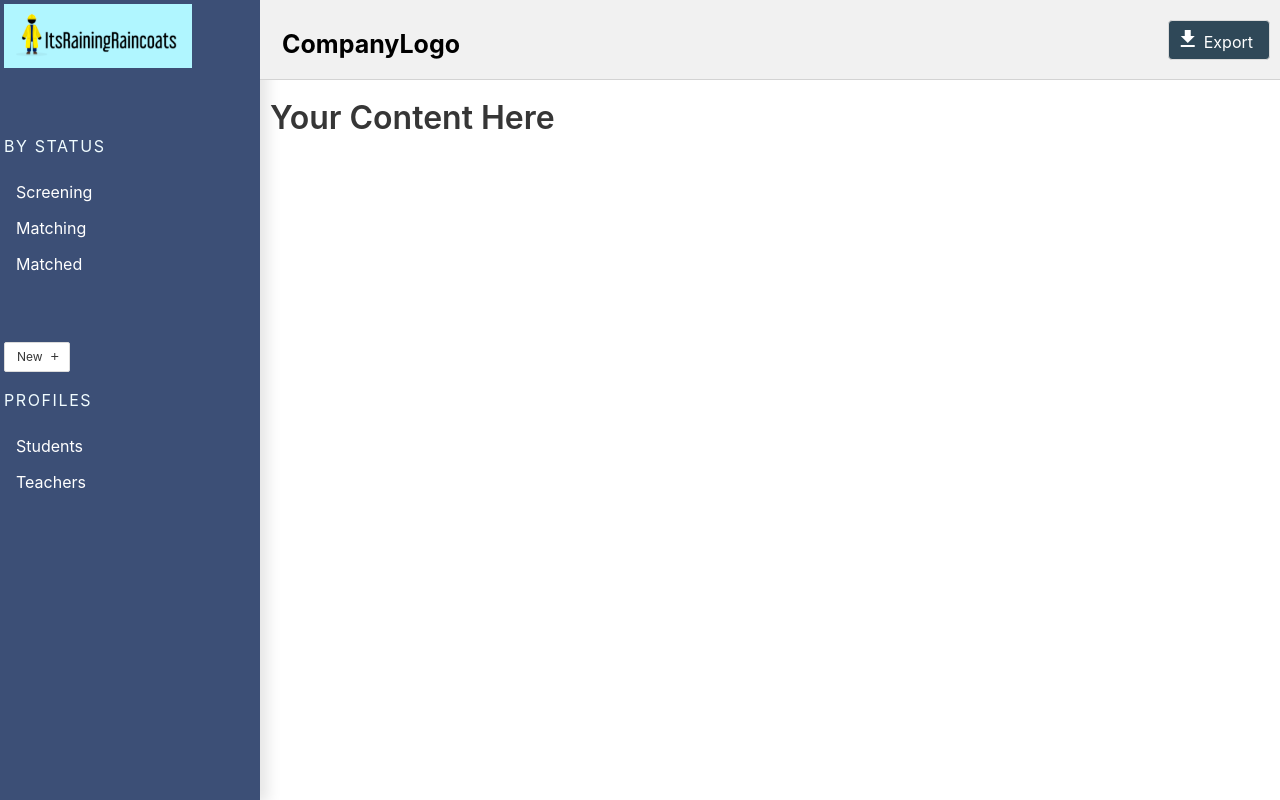
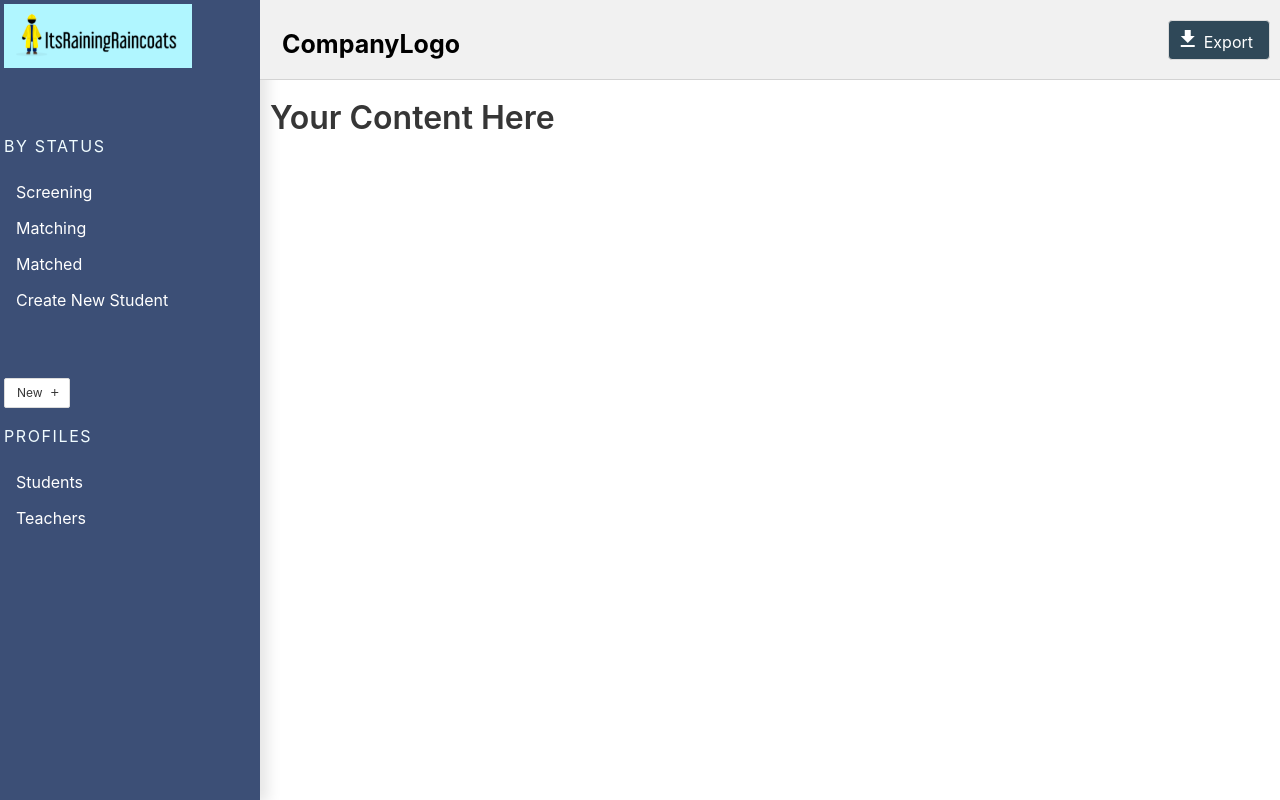
Before and after one commit to TechLadies/irrc-madwish, a Vue app in the folder frontend/: page / in a window 1280 px wide. Built offline with nearby package versions, Linux system fonts and the light colour scheme.

Commit message:
create NewStudent as a separate component under page folder, create routes

```diff
--- a/frontend/src/App.vue
+++ b/frontend/src/App.vue
@@ -9,7 +9,8 @@ import Sidebar from './components/Sidebar.vue'
 const status = [
   { id: 1, label: 'Screening', to: '/screening', active: false },
   { id: 2, label: 'Matching', to: '/matching', active: false },
-  { id: 3, label: 'Matched', to: '/matched', active: false }
+  { id: 3, label: 'Matched', to: '/matched', active: false },
+  { id: 3, label: 'Create New Student', to: '/new', active: false },
 ]
 const profiles = [
   { id: 4, label: 'Students', to: '/students', active: false },
--- a/frontend/src/router.js
+++ b/frontend/src/router.js
@@ -6,6 +6,7 @@ Vue.use(VueRouter)
 const HelloWorld = () => import('./pages/HelloWorld.vue')
 const Screening = () => import('./pages/Screening.vue')
 const Matching = () => import('./pages/Matching.vue')
+const NewStudent = () => import('./pages/NewStudent.vue')
 
 const router = new VueRouter({
   mode: 'history',
@@ -13,7 +14,9 @@ const router = new VueRouter({
   routes: [
     { path: '/', component: HelloWorld  },
     { path: '/screening', component: Screening  },
-    { path: '/matching', component: Matching  }
+    { path: '/matching', component: Matching  },
+    { path: '/matching', component: Matching  },
+    { path: '/new', component: NewStudent  }
   ]
 })
 
```
Also changed, not shown: frontend/src/pages/NewStudent.vue (renamed from frontend/src/components/new-student.vue).
